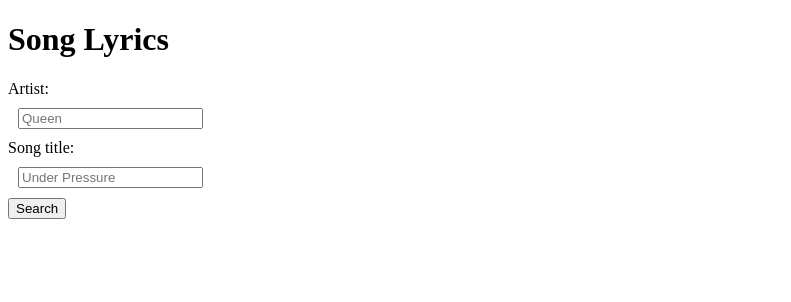
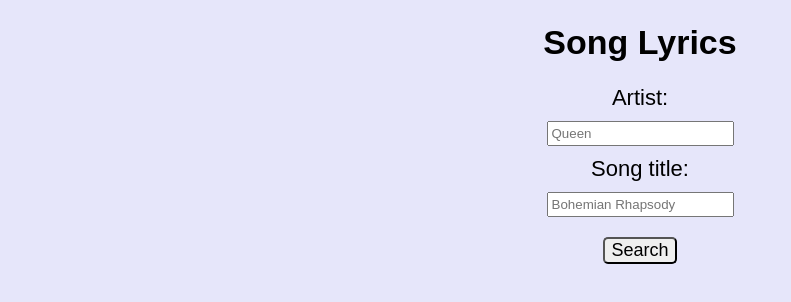
Before and after one commit to Michaela-M/songlyrics, a plain HTML site: page index.html in a window 1280 px wide. Shown: the whole page, without its empty margins (0-791 px from the left). Drawn offline with nearby package versions, Linux system fonts and the light colour scheme.

Commit message:
CSS added

```diff
--- a/index.html
+++ b/index.html
@@ -1,5 +1,5 @@
 <!DOCTYPE html>
-<html>
+<html lang='en'>
   <head>
     <meta charset="utf-8">
     <meta name="viewport" content="width=device-width">
@@ -11,15 +11,15 @@
     <link href="main.css" rel="stylesheet" type="text/css" />
   </head>
   <body>
-    <h1>Song Lyrics</h1>
-    <form action="#" class="js-search-form">
+    <h1 class="center">Song Lyrics</h1>
+    <form action="#" class="js-search-form center">
         <span>Artist:</span>
         <input type="text" class="js-query-artist" placeholder="Queen">
-        <span>Song title:</span>
-        <input type="text" class="js-query-title" placeholder="Under Pressure">
-        <button type="submit">Search</button>
+        <span class="song-title">Song title:</span>
+        <input type="text" class="js-query-title" placeholder="Bohemian Rhapsody">
+        <button type="submit" class="button">Search</button>
     </form>
-    <div class="js-search-results">
+    <div class="js-search-results center" aria-live="assertive">
 
     </div>
     <script src="index.js"></script>
--- a/main.css
+++ b/main.css
@@ -1,4 +1,37 @@
+* {
+    box-sizing: border-box;
+    font-family: 'Arial', Arial, sans-serif;
+}
+
+html {
+    background-color: lavender;
+}
+
+h1 {
+    font-size: 34px;
+}
+
+.center {
+    text-align: center;
+    margin-right: auto;
+    margin-left: auto;
+}
+
+span {
+    font-size: 22px;
+}
+
 input {
     display: block;
-    margin: 10px;
-  }
+    margin-left: auto;
+    margin-right: auto;
+    padding: 3px;
+    margin-top: 10px;
+    margin-bottom: 10px;
+}
+
+.button {
+    border-radius: 5px;
+    font-size: 18px;
+    margin-top: 10px;
+}
```
